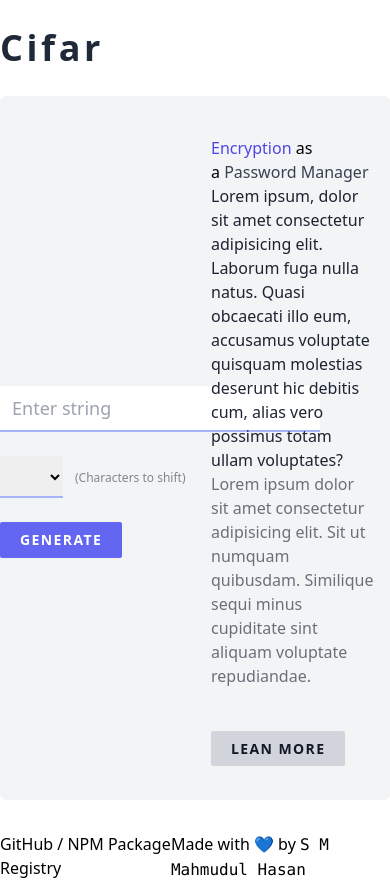
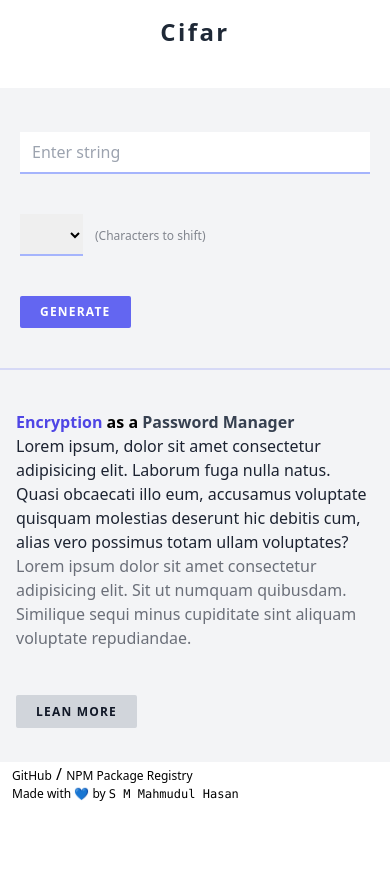
Before and after one commit to IamLizu/cifar-web, a React (Create React App) app: page / in a window 390 px wide. After the commit the page ends 844 px from the top, so only its background shows below. Built offline with nearby package versions, Linux system fonts and the light colour scheme; what @tailwindcss/typography would draw is missing.

Commit message:
somewhat responsive

```diff
--- a/public/index.html
+++ b/public/index.html
@@ -26,7 +26,7 @@
     -->
         <title>React App</title>
     </head>
-  <body>
+    <body class="md:overflow-hidden">
         <noscript>You need to enable JavaScript to run this app.</noscript>
         <div id="root"></div>
         <!--
@@ -38,6 +38,5 @@
 
       To begin the development, run `npm start` or `yarn start`.
       To create a production bundle, use `npm run build` or `yarn build`.
-    -->
-  </body>
+    --></body>
 </html>
--- a/src/App.jsx
+++ b/src/App.jsx
@@ -64,26 +64,28 @@ function App() {
         <div className="max-w-6xl mx-auto">
             <header className="mt-4">
                 <div className="">
-                    <h1 className="text-4xl font-semibold text-gray-800 tracking-widest cursor-default my-7">
+                    <h1 className="md:text-4xl text-2xl text-center font-semibold text-gray-800 tracking-widest cursor-default md:my-7">
                         Cifar
                     </h1>
                 </div>
             </header>
 
-            <div className="grid grid-cols-2 bg-gray-100 mt-5 h-auto rounded-md">
-                <div className="space-y-6 self-center mx-auto">
-                    <p className={`text-center text-red-600 ${alertDisplay}`}>
+            <div className="md:grid md:grid-cols-2 bg-gray-100 md:mt-5 h-auto xl:mt-12">
+                <div className="md:space-y-6 space-y-10 self-center mx-auto px-5">
+                    <p
+                        className={`text-center pt-1 text-sm md:text-base text-red-600 ${alertDisplay}`}
+                    >
                         {alert}
                     </p>
                     <p
-                        className={`${infoDisplay} text-center pr-10 text-gray-900 opacity-50 pl-3 text-xs`}
+                        className={`${infoDisplay} pt-1 text-center md:pr-10 text-gray-900 opacity-50 md:pl-3 text-xs`}
                     >
                         {info}
                     </p>
                     <div className={`${cipherDisplay}  flex justify-center`}>
                         <input
                             id="cipher"
-                            className={`text-center inline h-10 text-gray-900 px-3 py-2 text-lg border border-indigo-300 focus:outline-none`}
+                            className={`text-center inline h-10 text-gray-900 md:px-2 md:py-2 md:text-lg border border-indigo-300 focus:outline-none`}
                             value={cipher}
                             readOnly
                         />
@@ -101,8 +103,9 @@ function App() {
                         onChange={handleString}
                         value={string}
                         placeholder="Enter string"
-                        className="w-80 h-13 text-gray-900 px-3 py-2 text-lg brdr focusOv"
+                        className="md:w-80 w-full h-13 text-gray-900 px-3 py-2 md:text-lg brdr focusOv"
                     />
+
                     <br />
 
                     <select
@@ -125,12 +128,13 @@ function App() {
                         type="button"
                         value="Generate"
                         onClick={generatePhrase}
-                        className="px-5 py-2 font-semibold bg-indigo-500 text-white rounded-sm uppercase cursor-pointer text-sm tracking-widest hover:bg-indigo-400 active:bg-indigo-600 focus:outline-none focus:ring-2 focus:ring-indigo-300"
+                        className="px-5 py-2 font-semibold bg-indigo-500 text-white rounded-sm uppercase cursor-pointer text-xs md:text-sm tracking-widest hover:bg-indigo-400 active:bg-indigo-600 focus:outline-none focus:ring-2 focus:ring-indigo-300"
                     />
                 </div>
+                <hr className="md:hidden mt-10 opacity-25 border-b border-indigo-400" />
                 <div className="px-4 py-10 cursor-default">
-                    <div className="prose">
-                        <h1 className="">
+                    <div className="md:prose prose-sm">
+                        <h1 className="font-semibold">
                             <span className="text-indigo-600">Encryption</span>{" "}
                             as a&nbsp;
                             <span className="text-gray-700 ">
@@ -159,7 +163,7 @@ function App() {
                     <p>
                         <a
                             href="/"
-                            className="px-5 py-2 font-semibold bg-gray-300 text-gray-900 rounded-sm uppercase cursor-pointer text-sm tracking-widest hover:bg-gray-400 active:bg-gray-500 focus:outline-none focus:ring-2 focus:ring-gray-300"
+                            className="px-5 py-2 font-semibold bg-gray-300 text-gray-900 rounded-sm uppercase cursor-pointer md:text-sm text-xs tracking-widest hover:bg-gray-400 active:bg-gray-500 focus:outline-none focus:ring-2 focus:ring-gray-300"
                         >
                             Lean more
                         </a>
@@ -167,25 +171,28 @@ function App() {
                 </div>
             </div>
 
-            <div className="mt-8 flex justify-between">
-                <p>
+            <div className="md:mt-10 x:mt-16 px-3 pb-9 md:flex md:justify-between">
+                <p className="">
                     <a
-                        className="font-medium"
+                        className="font-medium text-xs md:text-base"
                         href="https://github.com/IamLizu/cifar-web"
                     >
                         GitHub
                     </a>
                     &nbsp;/&nbsp;
                     <a
-                        className="font-medium"
+                        className="font-medium  text-xs md:text-base "
                         href="https://www.npmjs.com/package/cifar"
                     >
                         NPM Package Registry
                     </a>
                 </p>
-                <p>
+                <p className="text-xs md:text-base ">
                     Made with 💙 by{" "}
-                    <a className="font-mono" href="https://smmahmudulhasan.com">
+                    <a
+                        className="font-mono "
+                        href="https://smmahmudulhasan.com"
+                    >
                         S M Mahmudul Hasan
                     </a>
                 </p>
```
Lines whose indentation alone changed are shown as unchanged.
